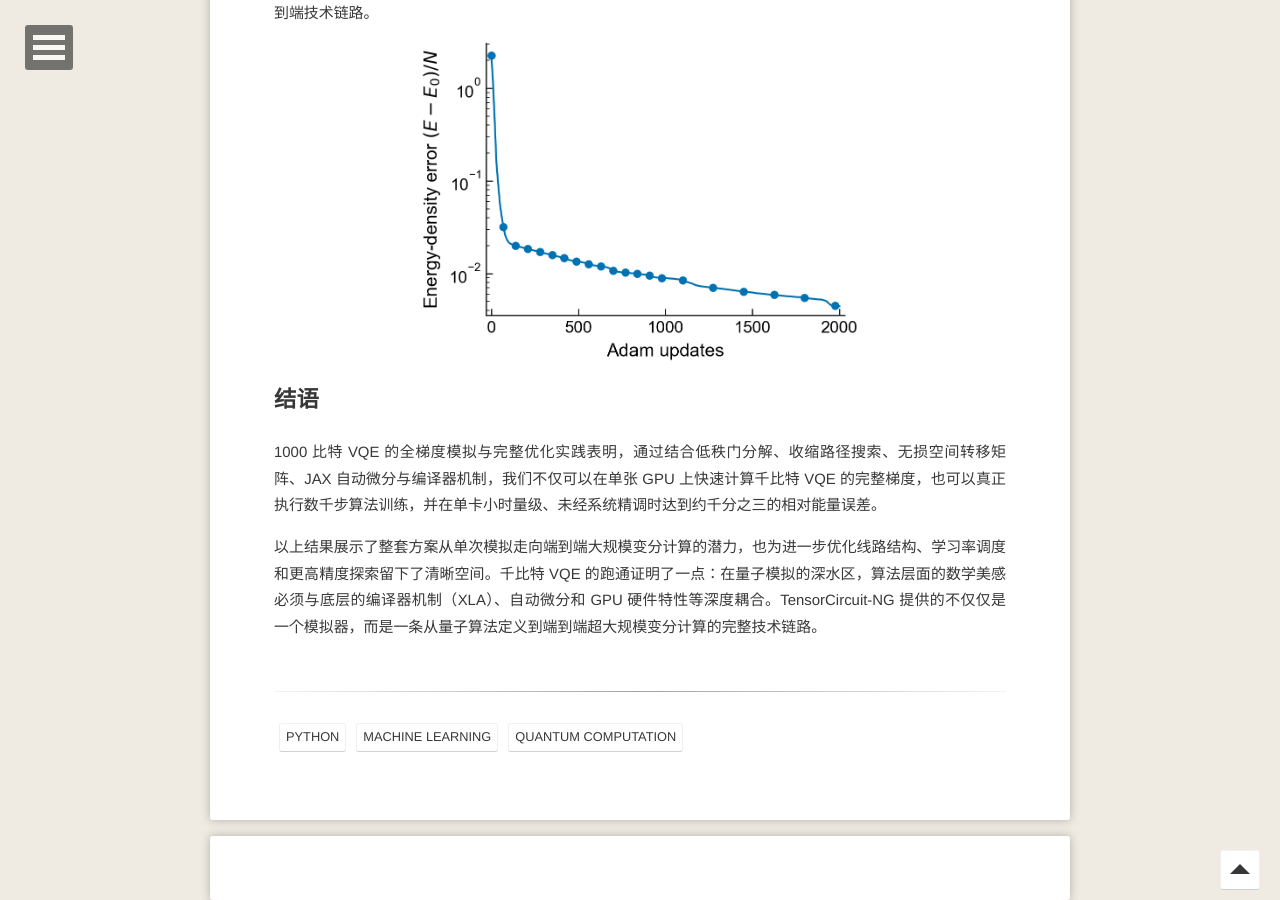
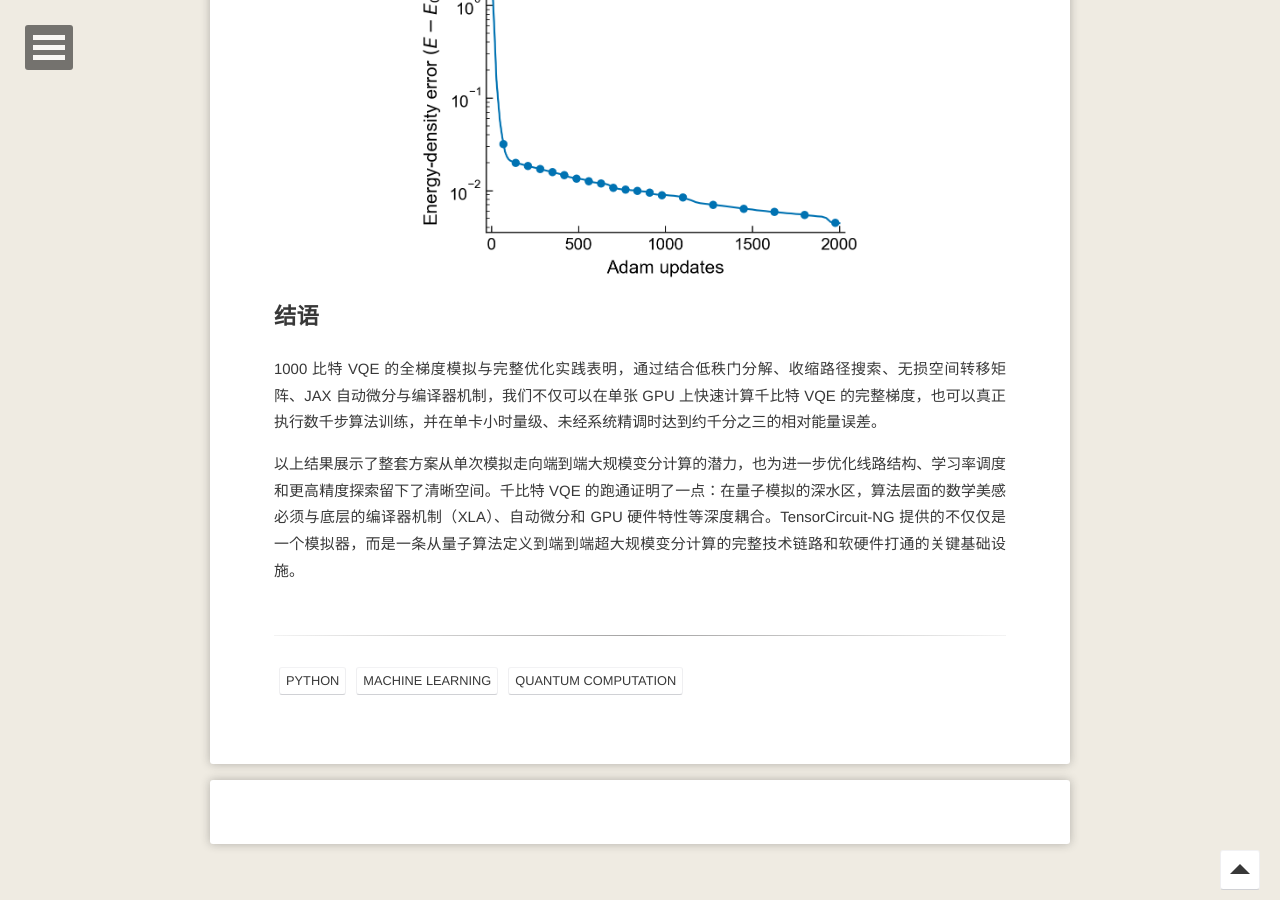
Before and after one commit to refraction-ray/refraction-ray.github.io, a Jekyll site: the page built from _posts/2026-07-17-基于 TensorCircuit-NG 的千比特万参数全梯度量子算法训练.md, in a window 1280 px wide and 900 px high, scrolled down 7292 px. Built offline with Jekyll 4.4.1, drawn with Linux system fonts in a browser that asks for light colours; formulas are drawn with MathJax 3; comment, search, counter and statistics services are not loaded; some of the changed text lies outside the part shown.

Commit message:
update 2

```diff
--- a/_posts/2026-07-17-基于 TensorCircuit-NG 的千比特万参数全梯度量子算法训练.md
+++ b/_posts/2026-07-17-基于 TensorCircuit-NG 的千比特万参数全梯度量子算法训练.md
@@ -208,4 +208,4 @@
 
 1000 比特 VQE 的全梯度模拟与完整优化实践表明，通过结合低秩门分解、收缩路径搜索、无损空间转移矩阵、JAX 自动微分与编译器机制，我们不仅可以在单张 GPU 上快速计算千比特 VQE 的完整梯度，也可以真正执行数千步算法训练，并在单卡小时量级、未经系统精调时达到约千分之三的相对能量误差。
 
-以上结果展示了整套方案从单次模拟走向端到端大规模变分计算的潜力，也为进一步优化线路结构、学习率调度和更高精度探索留下了清晰空间。千比特 VQE 的跑通证明了一点：在量子模拟的深水区，算法层面的数学美感必须与底层的编译器机制（XLA）、自动微分和 GPU 硬件特性等深度耦合。TensorCircuit-NG 提供的不仅仅是一个模拟器，而是一条从量子算法定义到端到端超大规模变分计算的完整技术链路。
+以上结果展示了整套方案从单次模拟走向端到端大规模变分计算的潜力，也为进一步优化线路结构、学习率调度和更高精度探索留下了清晰空间。千比特 VQE 的跑通证明了一点：在量子模拟的深水区，算法层面的数学美感必须与底层的编译器机制（XLA）、自动微分和 GPU 硬件特性等深度耦合。TensorCircuit-NG 提供的不仅仅是一个模拟器，而是一条从量子算法定义到端到端超大规模变分计算的完整技术链路和软硬件打通的关键基础设施。
```
Also changed, not shown: other parts of _posts/2026-07-17-基于 TensorCircuit-NG 的千比特万参数全梯度量子算法训练.md (+1 -1 lines).
